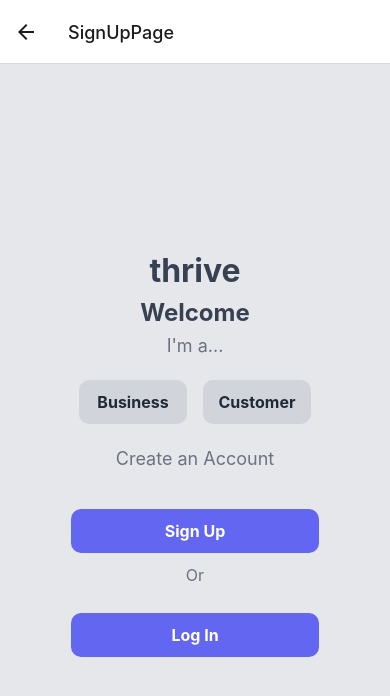
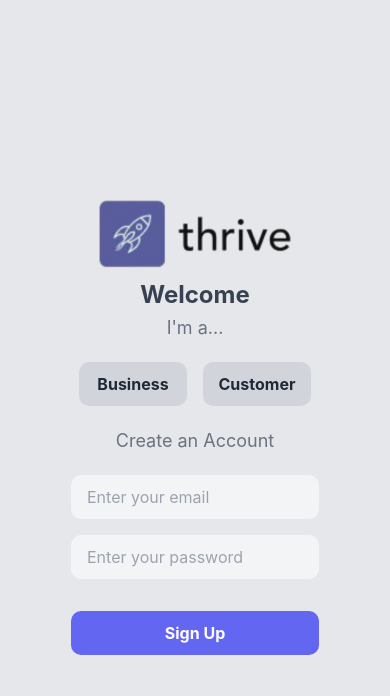
Before and after one commit to AkTewari123/thrive, a React Native app in the folder thrive/: screen /SignUpPage in a window 390 px wide. Shown: the top 696 px of the page. Built offline with nearby package versions, Linux system fonts and the light colour scheme; no server answers.

Commit message:
added log in ts

```diff
--- a/thrive/App.tsx
+++ b/thrive/App.tsx
@@ -1,98 +1,130 @@
-import { StatusBar } from "expo-status-bar";
-import { StyleSheet, Text, View, Button } from "react-native";
-import SpecificDM from "./screens/dm-pages/dm";
-import LandingPageBusiness from "./screens/dm-pages/landingPageBusiness";
-import SearchResults from "./screens/dm-pages/search";
-import React from "react";
-import { NavigationContainer } from "@react-navigation/native";
-import { createStackNavigator } from "@react-navigation/stack";
-import DMList from "./screens/dm-pages/dm-list";
-import ClientDashboard from "./screens/dashboardPages/clientDashboard";
-import SpecificBusinessPage from "./screens/dm-pages/specificBusinessPage";
-import LoginPage from "./screens/dm-pages/login";
-import SignUpPage from "./screens/dm-pages/sign-up";
+import { StatusBar } from 'expo-status-bar';
+import React, { useState, useEffect } from 'react';
+import { NavigationContainer } from '@react-navigation/native';
+import { createStackNavigator } from '@react-navigation/stack';
+import { onAuthStateChanged } from 'firebase/auth';
+import { FIREBASE_AUTH } from './FirebaseConfig';
+import { User } from 'firebase/auth';
+import { View, Text, Button, StyleSheet } from 'react-native';
+
+// Import screens for Auth and Main flows
+import LoginPage from './screens/dm-pages/login';
+import SignUpPage from './screens/dm-pages/sign-up';
+import ClientDashboard from './screens/dashboardPages/clientDashboard';
+import SpecificBusinessPage from './screens/dm-pages/specificBusinessPage';
+import DMList from './screens/dm-pages/dm-list';
+import SearchResults from './screens/dm-pages/search';
+import AuthLandingPage from './screens/dm-pages/auth-landing';
+import SpecificDM from './screens/dm-pages/dm';
+import LandingPageBusiness from './screens/dm-pages/landingPageBusiness';
 
 const Stack = createStackNavigator();
+const AuthStack = createStackNavigator();
+const MainStack = createStackNavigator();
 
+function AuthLayout() {
+  return (
+    <AuthStack.Navigator screenOptions={{ headerShown: false }}>
+      <AuthStack.Screen name="AuthLandingPage" component={AuthLandingPage} />
+      <AuthStack.Screen name="LoginPage" component={LoginPage} />
+      <AuthStack.Screen name="SignUpPage" component={SignUpPage} />
+    </AuthStack.Navigator>
+  );
+}
+
+// Define the HomeScreen function
 function HomeScreen({ navigation }: any) {
   return (
     <View style={styles.container}>
-      <Text>Open up App.tsx to start working on your app!</Text>
+      <Text>Welcome to the App!</Text>
       <Button
         title="Go to messages"
-        onPress={() => navigation.navigate("Messages")}
+        onPress={() => navigation.navigate('Messages')}
       />
       <Button
         title="Go to client dashboard"
-        onPress={() => navigation.navigate("Dashboard")}
+        onPress={() => navigation.navigate('Dashboard')}
       />
       <Button
         title="Go to Specific Business Page"
         onPress={() =>
-          navigation.navigate("Business Page", {
-            businessName: "Hyderabad Spice",
-            businessDescription: "Best Indian Food in NJ!",
+          navigation.navigate('Business Page', {
+            businessName: 'Hyderabad Spice',
+            businessDescription: 'Best Indian Food in NJ!',
             numStars: 4,
-            phoneNumber: "732-526-9081",
-            address: "1008 NJ-34 Suite #8, Matawan, NJ 07747",
+            phoneNumber: '732-526-9081',
+            address: '1008 NJ-34 Suite #8, Matawan, NJ 07747',
             schedule: {
-              Monday: ["9:00am", "1:00pm"],
-              Tuesday: ["9:00am", "1:00pm"],
-              Wednesday: ["9:00am", "1:00pm"],
-              Thursday: ["9:00am", "1:00pm"],
-              Friday: ["9:00am", "1:00pm"],
-              Saturday: ["9:00am", "1:00pm"],
-              Sunday: ["9:00am", "1:00pm"],
+              Monday: ['9:00am', '1:00pm'],
+              Tuesday: ['9:00am', '1:00pm'],
+              Wednesday: ['9:00am', '1:00pm'],
+              Thursday: ['9:00am', '1:00pm'],
+              Friday: ['9:00am', '1:00pm'],
+              Saturday: ['9:00am', '1:00pm'],
+              Sunday: ['9:00am', '1:00pm'],
             },
           })
         }
       />
       <Button
-        title="Go to specificMD"
-        onPress={() => navigation.navigate("SpecificDM")}
+        title="Go to specific DM"
+        onPress={() => navigation.navigate('SpecificDM')}
       />
       <Button
         title="Go to landing page (business)"
-        onPress={() => navigation.navigate("Landing-page-business")}
+        onPress={() => navigation.navigate('LandingPageBusiness')}
       />
       <Button
         title="Go to search"
-        onPress={() => navigation.navigate("SearchResults")}
+        onPress={() => navigation.navigate('SearchResults')}
       />
       <Button
         title="Go to login page"
-        onPress={() => navigation.navigate("LoginPage")}
+        onPress={() => navigation.navigate('LoginPage')}
       />
       <Button
         title="Go to sign up page"
-        onPress={() => navigation.navigate("SignUpPage")}
+        onPress={() => navigation.navigate('SignUpPage')}
       />
-      <StatusBar style="auto" />
       <StatusBar style="auto" />
     </View>
   );
 }
 
+// Main Layout after login
+function MainLayout() {
+  return (
+    <MainStack.Navigator screenOptions={{ headerShown: false }}>
+      <MainStack.Screen name="HomeScreen" component={HomeScreen} />
+      <MainStack.Screen name="Dashboard" component={ClientDashboard} />
+      <MainStack.Screen name="SearchResults" component={SearchResults} />
+      <MainStack.Screen name="Business Page" component={SpecificBusinessPage} />
+      <MainStack.Screen name="Messages" component={DMList} />
+      <MainStack.Screen name="SpecificDM" component={SpecificDM} />
+      <MainStack.Screen name="LandingPageBusiness" component={LandingPageBusiness} />
+    </MainStack.Navigator>
+  );
+}
+
 export default function App() {
+  const [user, setUser] = useState<User | null>(null);
+
+  useEffect(() => {
+    const unsubscribe = onAuthStateChanged(FIREBASE_AUTH, (user) => {
+      setUser(user);
+    });
+    return unsubscribe;
+  }, []);
+
   return (
     <NavigationContainer>
-      <Stack.Navigator initialRouteName="Home">
-        <Stack.Screen name="Home" component={HomeScreen} />
-        <Stack.Screen name="Messages" component={DMList} />
-        <Stack.Screen name="SpecificDM" component={SpecificDM} />
-        <Stack.Screen
-          name="Landing-page-business"
-          component={LandingPageBusiness}
-        />
-        <Stack.Screen name="SearchResults" component={SearchResults} />
-        <Stack.Screen
-          name="Example-business-page"
-          component={SpecificBusinessPage}
-        />
-        <Stack.Screen name="Dashboard" component={ClientDashboard} />
-        <Stack.Screen name="Business Page" component={SpecificBusinessPage} />
-        <Stack.Screen name="LoginPage" component={LoginPage} />
-        <Stack.Screen name="SignUpPage" component={SignUpPage} />
+      <StatusBar style="dark" />
+      <Stack.Navigator screenOptions={{ headerShown: false }}>
+        {user ? (
+          <Stack.Screen name="MainLayout" component={MainLayout} />
+        ) : (
+          <Stack.Screen name="AuthLayout" component={AuthLayout} />
+        )}
       </Stack.Navigator>
     </NavigationContainer>
   );
@@ -101,8 +133,8 @@ export default function App() {
 const styles = StyleSheet.create({
   container: {
     flex: 1,
-    backgroundColor: "#fff",
-    alignItems: "center",
-    justifyContent: "center",
+    justifyContent: 'center',
+    alignItems: 'center',
+    backgroundColor: '#fff',
   },
 });
--- /dev/null
+++ b/thrive/FirebaseConfig.ts
@@ -0,0 +1,29 @@
+// Import the functions you need from the SDKs you need
+// TODO: Add SDKs for Firebase products that you want to use
+import { initializeApp } from 'firebase/app';
+import { initializeAuth, getReactNativePersistence } from 'firebase/auth';
+import AsyncStorage from '@react-native-async-storage/async-storage';
+import { getFirestore } from 'firebase/firestore';
+// https://firebase.google.com/docs/web/setup#available-libraries
+
+// Your web app's Firebase configuration
+// For Firebase JS SDK v7.20.0 and later, measurementId is optional
+const firebaseConfig = {
+  apiKey: "AIzaSyB0d5daZLYwm7qDV4WR1v5FdxLl_fo2d5w",
+  authDomain: "thrive-59210.firebaseapp.com",
+  projectId: "thrive-59210",
+  storageBucket: "thrive-59210.appspot.com",
+  messagingSenderId: "54459795320",
+  appId: "1:54459795320:web:5663b9ee19313b9baaea8d",
+  measurementId: "G-GL8P0FSBDB"
+};
+
+// Initialize Firebase
+
+const FIREBASE_APP = initializeApp(firebaseConfig);
+
+export const FIREBASE_AUTH = initializeAuth(FIREBASE_APP, {
+    persistence: getReactNativePersistence(AsyncStorage)
+});
+
+export const FIRESTORE = getFirestore(FIREBASE_APP);
--- a/thrive/package.json
+++ b/thrive/package.json
@@ -10,11 +10,13 @@
   },
   "dependencies": {
     "@expo/vector-icons": "^14.0.4",
+    "@firebase/auth": "^1.7.9",
     "@fortawesome/fontawesome-svg-core": "^6.6.0",
     "@fortawesome/free-brands-svg-icons": "^6.6.0",
     "@fortawesome/free-regular-svg-icons": "^6.6.0",
     "@fortawesome/free-solid-svg-icons": "^6.6.0",
     "@fortawesome/react-native-fontawesome": "^0.3.2",
+    "@react-native-async-storage/async-storage": "^1.24.0",
     "@react-native-masked-view/masked-view": "^0.3.1",
     "@react-navigation/native": "^6.1.18",
     "@react-navigation/stack": "^6.4.1",
@@ -23,6 +25,7 @@
     "expo": "^51.0.36",
     "expo-font": "~12.0.10",
     "expo-status-bar": "~1.12.1",
+    "firebase": "^10.14.1",
     "nativewind": "^4.1.10",
     "react": "18.2.0",
     "react-native": "0.74.5",
--- /dev/null
+++ b/thrive/screens/dm-pages/auth-landing.tsx
@@ -0,0 +1,74 @@
+import React from 'react';
+import { View, Text, StyleSheet, TouchableOpacity } from 'react-native';
+import thriveHeader from '../components/thriveHeader'; // Assuming this component exists
+
+const AuthLandingPage: React.FC<{ navigation: any }> = ({ navigation }) => {
+  return (
+    <View style={styles.container}>
+      <View style={styles.authContainer}>
+        {thriveHeader({})}
+        <Text style={styles.subtitle}>Welcome!</Text>
+        <Text style={styles.description}>Please log in or sign up to continue</Text>
+
+        {/* Button to navigate to Log In page */}
+        <TouchableOpacity
+          style={styles.button}
+          onPress={() => navigation.navigate('LoginPage')}
+        >
+          <Text style={styles.buttonText}>Log In</Text>
+        </TouchableOpacity>
+
+        {/* Button to navigate to Sign Up page */}
+        <TouchableOpacity
+          style={styles.button}
+          onPress={() => navigation.navigate('SignUpPage')}
+        >
+          <Text style={styles.buttonText}>Sign Up</Text>
+        </TouchableOpacity>
+      </View>
+    </View>
+  );
+};
+
+const styles = StyleSheet.create({
+  container: {
+    flex: 1,
+    backgroundColor: '#E5E7EB',
+    justifyContent: 'center',
+    alignItems: 'center',
+  },
+  authContainer: {
+    padding: 32,
+    borderRadius: 10,
+    width: '80%',
+    alignItems: 'center',
+  },
+  subtitle: {
+    fontSize: 24,
+    fontWeight: 'bold',
+    color: '#374151',
+    marginBottom: 16,
+  },
+  description: {
+    fontSize: 16,
+    color: '#6B7280',
+    marginBottom: 32,
+    textAlign: 'center',
+  },
+  button: {
+    backgroundColor: '#6366F1',
+    borderRadius: 10,
+    paddingVertical: 12,
+    paddingHorizontal: 32,
+    alignItems: 'center',
+    marginVertical: 8,
+    width: '100%',
+  },
+  buttonText: {
+    color: 'white',
+    fontSize: 16,
+    fontWeight: 'bold',
+  },
+});
+
+export default AuthLandingPage;
--- a/thrive/screens/dm-pages/login.tsx
+++ b/thrive/screens/dm-pages/login.tsx
@@ -1,5 +1,6 @@
 import React, { useState } from 'react';
 import { View, Text, StyleSheet, TouchableOpacity, TextInput, Image } from 'react-native';
+import thriveHeader from '../components/thriveHeader';
 
 const LoginPage: React.FC = () => {
   const [email, setEmail] = useState('');
@@ -14,8 +15,7 @@ const LoginPage: React.FC = () => {
   return (
     <View style={styles.container}>
       <View style={styles.loginContainer}>
-        {/* <Image source={require('./path/to/rocket_icon.png')} style={styles.logo} /> */}
-        <Text style={styles.title}>thrive</Text>
+      {thriveHeader({})}
         <Text style={styles.subtitle}>Log In/Sign Up</Text>
 
         <TextInput
--- a/thrive/screens/dm-pages/sign-up.tsx
+++ b/thrive/screens/dm-pages/sign-up.tsx
@@ -1,18 +1,55 @@
 import React, { useState } from 'react';
-import { View, Text, StyleSheet, TouchableOpacity, Image } from 'react-native';
+import { View, Text, StyleSheet, TouchableOpacity, TextInput, Alert } from 'react-native';
+import { createUserWithEmailAndPassword } from 'firebase/auth';
+import { setDoc, doc } from 'firebase/firestore';
+import { FIREBASE_AUTH, FIRESTORE } from '../../FirebaseConfig';
+import thriveHeader from '../components/thriveHeader';
 
 const SignUpPage: React.FC = () => {
+  const [email, setEmail] = useState('');
+  const [password, setPassword] = useState('');
   const [userType, setUserType] = useState(''); // Track selected user type
+  const [isLoading, setIsLoading] = useState(false);
 
   const handleUserTypeSelection = (type: string) => {
     setUserType(type);
   };
 
+  const handleSignUp = async () => {
+    if (!email || !password || !userType) {
+      Alert.alert('Error', 'Please fill in all fields and select a user type.');
+      return;
+    }
+
+    try {
+      setIsLoading(true);
+      // Create the user with email and password
+      const userCredential = await createUserWithEmailAndPassword(
+        FIREBASE_AUTH,
+        email,
+        password
+      );
+      const user = userCredential.user;
+
+      // Store additional user data in Firestore
+      await setDoc(doc(FIRESTORE, 'users', user.uid), {
+        email: user.email,
+        userType: userType,
+        createdAt: new Date(),
+      });
+
+      Alert.alert('Success', `Account created as ${userType}!`);
+    } catch (error: any) {
+      Alert.alert('Error', error.message);
+    } finally {
+      setIsLoading(false);
+    }
+  };
+
   return (
     <View style={styles.container}>
       <View style={styles.signupContainer}>
-        {/* <Image source={require('./path/to/rocket_icon.png')} style={styles.logo} /> */}
-        <Text style={styles.title}>thrive</Text>
+        {thriveHeader({})}
         <Text style={styles.welcomeText}>Welcome</Text>
         <Text style={styles.subtitle}>I'm a...</Text>
 
@@ -53,12 +90,29 @@ const SignUpPage: React.FC = () => {
 
         <Text style={styles.subtitle}>Create an Account</Text>
 
-        <TouchableOpacity style={styles.actionButton}>
-          <Text style={styles.actionButtonText}>Sign Up</Text>
-        </TouchableOpacity>
-        <Text style={styles.orText}>Or</Text>
-        <TouchableOpacity style={styles.actionButton}>
-          <Text style={styles.actionButtonText}>Log In</Text>
+        <TextInput
+          style={styles.input}
+          placeholder="Enter your email"
+          placeholderTextColor="#9CA3AF"
+          value={email}
+          onChangeText={setEmail}
+          keyboardType="email-address"
+          autoCapitalize="none"
+        />
+
+        <TextInput
+          style={styles.input}
+          placeholder="Enter your password"
+          placeholderTextColor="#9CA3AF"
+          value={password}
+          onChangeText={setPassword}
+          secureTextEntry
+        />
+
+        <TouchableOpacity style={styles.actionButton} onPress={handleSignUp} disabled={isLoading}>
+          <Text style={styles.actionButtonText}>
+            {isLoading ? 'Signing Up...' : 'Sign Up'}
+          </Text>
         </TouchableOpacity>
       </View>
     </View>
@@ -77,17 +131,6 @@ const styles = StyleSheet.create({
     borderRadius: 10,
     width: '80%',
     alignItems: 'center',
-  },
-  logo: {
-    width: 50,
-    height: 50,
-    marginBottom: 16,
-  },
-  title: {
-    fontSize: 32,
-    fontWeight: 'bold',
-    color: '#374151',
-    marginBottom: 8,
   },
   welcomeText: {
     fontSize: 24,
@@ -125,6 +168,16 @@ const styles = StyleSheet.create({
   selectedButtonText: {
     color: 'white', // Text color for selected button
   },
+  input: {
+    width: '100%',
+    backgroundColor: '#F3F4F6',
+    borderRadius: 10,
+    paddingHorizontal: 16,
+    paddingVertical: 12,
+    fontSize: 16,
+    color: '#1F2937',
+    marginBottom: 16,
+  },
   actionButton: {
     backgroundColor: '#6366F1', // Purple button color
     borderRadius: 10,
@@ -138,11 +191,6 @@ const styles = StyleSheet.create({
     fontSize: 16,
     fontWeight: 'bold',
   },
-  orText: {
-    fontSize: 16,
-    color: '#6B7280',
-    marginVertical: 12,
-  },
 });
 
 export default SignUpPage;
--- a/thrive/tsconfig.json
+++ b/thrive/tsconfig.json
@@ -2,6 +2,10 @@
   "extends": "expo/tsconfig.base",
   "compilerOptions": {
     "jsx": "react",
-    "strict": true
+    "strict": true,
+    "paths": {
+      "@firebase/auth": ["./node_modules/@firebase/auth/dist/index.rn.d.ts"]
+    }
   }
+
 }
```
Also changed, not shown: thrive/screens/dm-pages/navigator.tsx (added), 2 other files (tests, documents, lock files or other folders).
